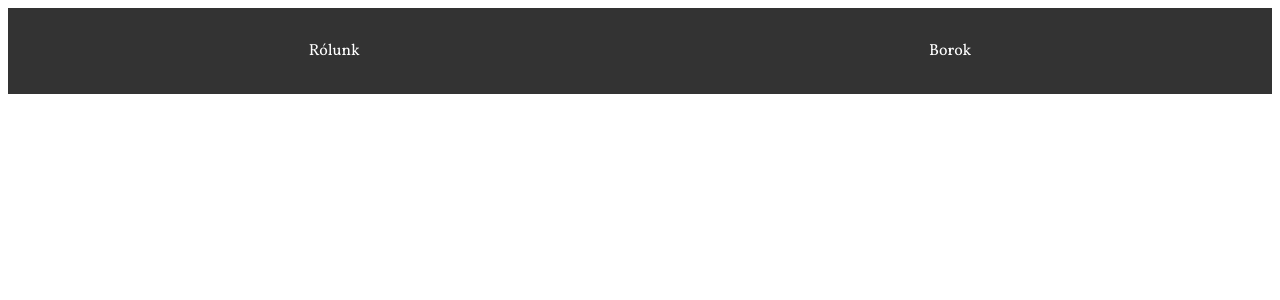
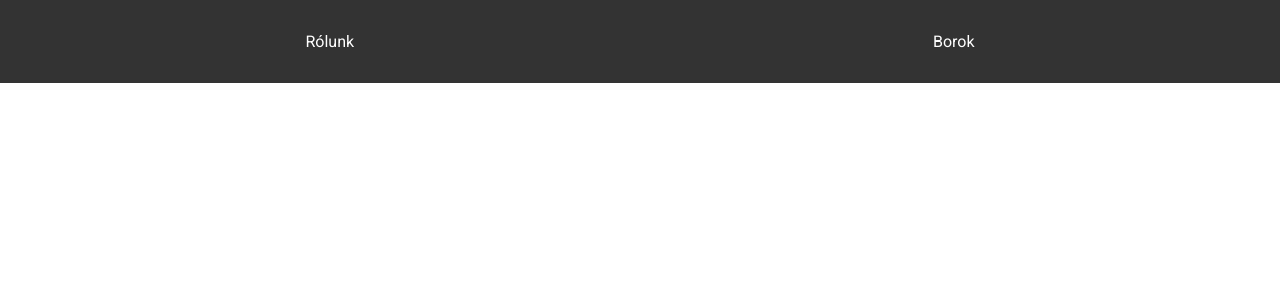
Before and after one commit to Ubendi/Merum, an Angular app in the folder Merum-FE/: page / in a window 1280 px wide. Shown: the top 300 px of the page. Built offline with nearby package versions, Linux system fonts and the light colour scheme.

Commit message:
added angular/material

```diff
--- a/Merum-FE/angular.json
+++ b/Merum-FE/angular.json
@@ -30,6 +30,7 @@
               "src/assets"
             ],
             "styles": [
+              "@angular/material/prebuilt-themes/azure-blue.css",
               "src/styles.scss"
             ],
             "scripts": [],
@@ -104,6 +105,7 @@
               "src/assets"
             ],
             "styles": [
+              "@angular/material/prebuilt-themes/azure-blue.css",
               "src/styles.scss"
             ],
             "scripts": []
--- a/Merum-FE/package.json
+++ b/Merum-FE/package.json
@@ -12,10 +12,12 @@
   "private": true,
   "dependencies": {
     "@angular/animations": "^18.2.13",
+    "@angular/cdk": "^18.2.14",
     "@angular/common": "^18.2.13",
     "@angular/compiler": "^18.2.13",
     "@angular/core": "^18.2.13",
     "@angular/forms": "^18.2.13",
+    "@angular/material": "^18.2.14",
     "@angular/platform-browser": "^18.2.13",
     "@angular/platform-browser-dynamic": "^18.2.13",
     "@angular/platform-server": "^18.2.13",
--- a/Merum-FE/src/app/app.config.ts
+++ b/Merum-FE/src/app/app.config.ts
@@ -4,11 +4,12 @@ import { provideRouter } from '@angular/router';
 import { routes } from './app.routes';
 import { provideClientHydration } from '@angular/platform-browser';
 import { provideHttpClient, withFetch } from '@angular/common/http';
+import { provideAnimationsAsync } from '@angular/platform-browser/animations/async';
 
 export const appConfig: ApplicationConfig = {
   providers: [
     provideRouter(routes), provideClientHydration(),
-    provideHttpClient(withFetch())
+    provideHttpClient(withFetch()), provideAnimationsAsync()
     // provideHttpClient()
   ]
 };
--- a/Merum-FE/src/index.html
+++ b/Merum-FE/src/index.html
@@ -6,6 +6,8 @@
   <base href="/">
   <meta name="viewport" content="width=device-width, initial-scale=1">
   <link rel="icon" type="image/x-icon" href="favicon.ico">
+  <link href="https://fonts.googleapis.com/css2?family=Roboto:wght@300;400;500&display=swap" rel="stylesheet">
+  <link href="https://fonts.googleapis.com/icon?family=Material+Icons" rel="stylesheet">
 </head>
 <body>
   <app-root></app-root>
--- a/Merum-FE/src/styles.scss
+++ b/Merum-FE/src/styles.scss
@@ -7,3 +7,5 @@
 body {
     font-family: 'Vollkorn', serif;
 }
+html, body { height: 100%; }
+body { margin: 0; font-family: Roboto, "Helvetica Neue", sans-serif; }
```
Also changed, not shown: 1 other file (tests, documents, lock files or other folders).
